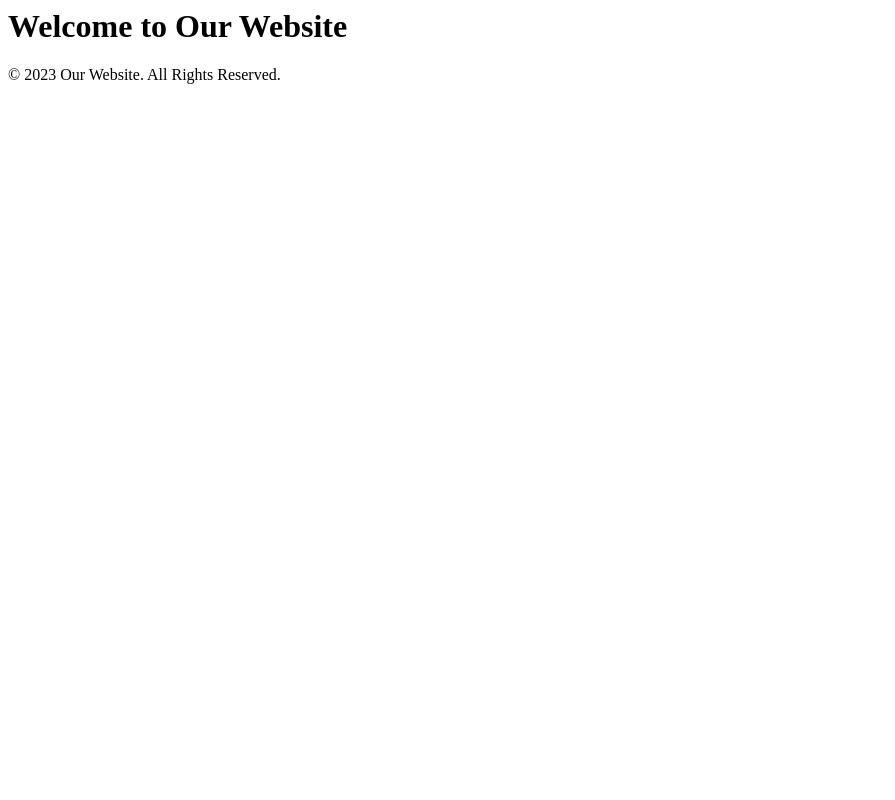
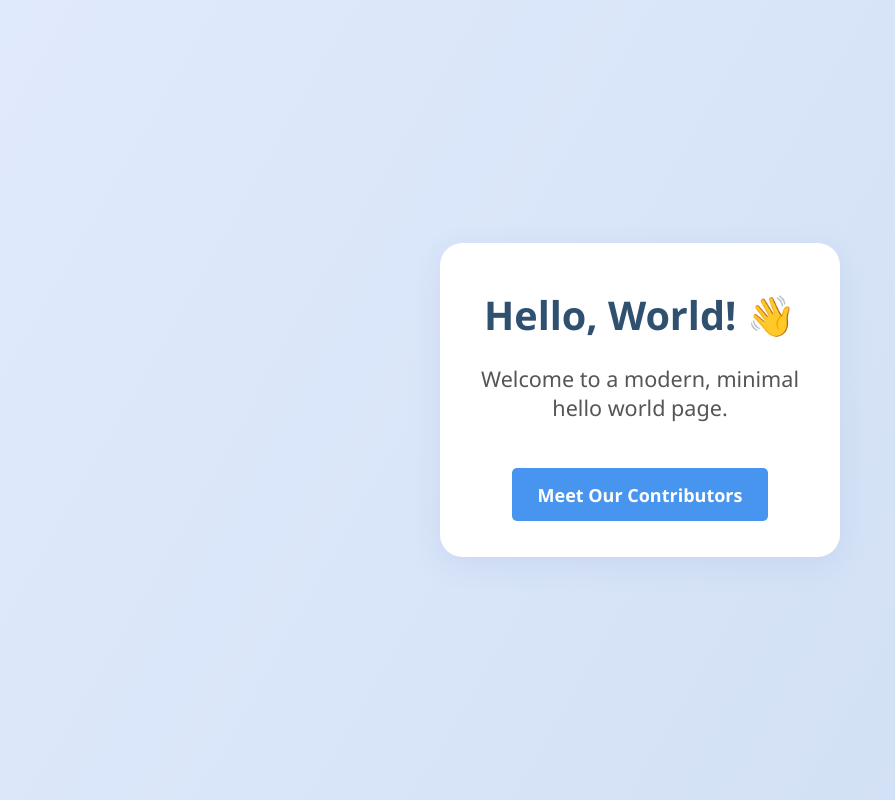
Before and after one commit to michelbr84/hello-world-page, a plain HTML site: page index.html in a window 1280 px wide. Shown: the whole page, without its empty margins (0-895 px from the left). Drawn offline with Linux system fonts and the light colour scheme.

Commit message:
Modernize homepage: improved UI/UX with minimal, accessible base CSS in index.html. Adds gradient background, centered content, clean typography, and a styled link to contributors. Enhances first impression and accessibility.

```diff
--- a/index.html
+++ b/index.html
@@ -1,13 +1,67 @@
-<!-- Adding semantic HTML tags and alt attributes for images -->
-<header>
-  <h1>Welcome to Our Website</h1>
-  <nav>
-    <!-- Navigation links go here -->
-  </nav>
-</header>
-<main>
-  <!-- Main content goes here -->
-</main>
-<footer>
-  <p>&copy; 2023 Our Website. All Rights Reserved.</p>
-</footer>
+<!DOCTYPE html>
+<html lang="en">
+<head>
+    <meta charset="UTF-8">
+    <meta name="viewport" content="width=device-width, initial-scale=1.0">
+    <title>Hello World Page</title>
+    <!-- Added minimal base CSS for modern appearance and accessibility -->
+    <style>
+        html { box-sizing: border-box; font-size: 18px; }
+        *, *:before, *:after { box-sizing: inherit; }
+        body {
+            background: linear-gradient(120deg, #e0eafc, #cfdef3);
+            font-family: 'Segoe UI', 'Arial', sans-serif;
+            display: flex;
+            min-height: 100vh;
+            margin: 0;
+            align-items: center;
+            justify-content: center;
+        }
+        main {
+            background: #fff;
+            border-radius: 1.25rem;
+            box-shadow: 0 8px 32px rgba(60, 100, 180, 0.09);
+            padding: 2.5rem 2rem 2rem 2rem;
+            max-width: 400px;
+            width: 100%;
+            text-align: center;
+        }
+        h1 {
+            font-size: 2.2rem;
+            margin: 0 0 1rem 0;
+            color: #305070;
+        }
+        p {
+            font-size: 1.2rem;
+            color: #555;
+        }
+        a.button {
+            background: #4895ef;
+            color: #fff;
+            padding: 0.8rem 1.4rem;
+            border-radius: 5px;
+            text-decoration: none;
+            margin-top: 1.4rem;
+            display: inline-block;
+            font-weight: bold;
+            transition: background 0.2s;
+        }
+        a.button:hover, a.button:focus {
+            background: #1765ad;
+        }
+        @media (max-width: 480px) {
+            main {
+                padding: 1.2rem 0.5rem;
+                max-width: 98vw;
+            }
+        }
+    </style>
+</head>
+<body>
+    <main>
+        <h1>Hello, World! 👋</h1>
+        <p>Welcome to a modern, minimal hello world page.</p>
+        <a class="button" href="contributors.html">Meet Our Contributors</a>
+    </main>
+</body>
+</html>
```
